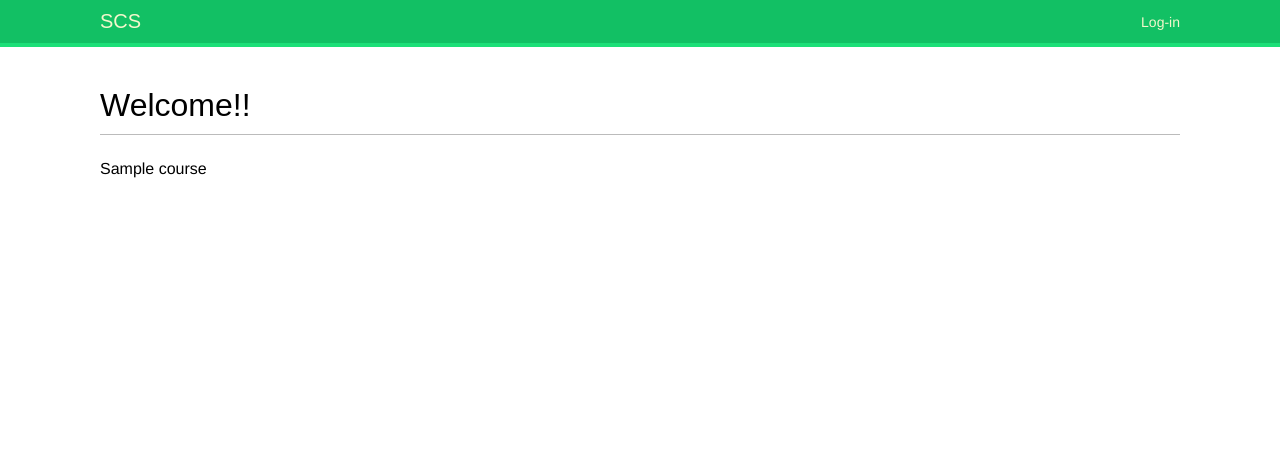
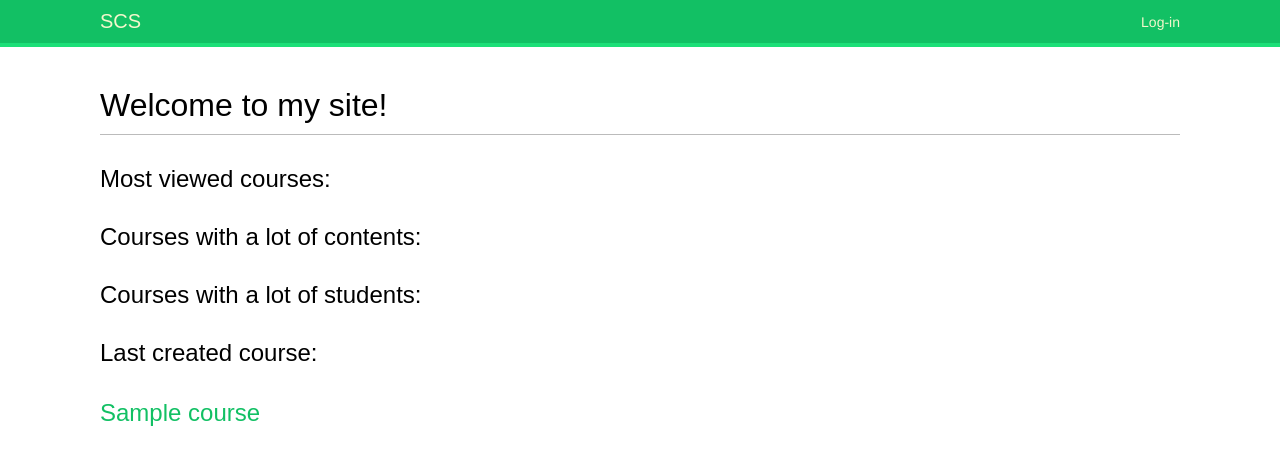
Before and after one commit to Hommaster/Shop-CoursesSite, a Django app: page / in a window 1280 px wide. Shown: the top 465 px of the page. Run offline with Django 4.2, Linux system fonts and the light colour scheme; tables that the repository leaves empty hold one stand-in row (values such as "Sample post"); data that the repository does not hold is empty; parts of the project's set-up code (start-up, migrations or seed data) failed here and were passed over; some web fonts are replaced.

Commit message:
update redis-views system for courses

```diff
--- a/educa/courses/templates/base1.html
+++ b/educa/courses/templates/base1.html
@@ -8,7 +8,7 @@
 </head>
 <body>
     <div id="header">
-        <a href="{% url 'course_list' %}" class="logo">SCS</a>
+        <a href="{% url 'home' %}" class="logo">SCS</a>
         {% if request.user.is_authenticated %}
             <ul class="menu">
 
--- a/educa/courses/views.py
+++ b/educa/courses/views.py
@@ -163,6 +163,7 @@ class ModuleCourseUpdateView(TemplateResponseMixin, View):
         formset = self.get_formset(request.POST)
         if formset.is_valid():
             formset.save()
+            r.zincrby('course_module_count', 1, self.course.id)
             return redirect('manage_course_list')
         return self.render_to_response(
             {
@@ -226,6 +227,7 @@ class ContentCreateUpdateView(TemplateResponseMixin, View):
             if not id:
                 Content.objects.create(module=self.module,
                                        item=obj)
+            r.zincrby('course_content_rating', 1, self.module.course.id)
             return redirect('module_content_list', self.module.id)
         return self.render_to_response(
             {
@@ -331,8 +333,8 @@ class CourseDetailView(DetailView):
                 Profile.objects.filter(course=self.object).get(user=self.request.user)
                 context['profile_have_this_course'] = True
             except Profile.DoesNotExist:
-                 context['profile_have_this_course'] = False
-                 self.trying = False
+                context['profile_have_this_course'] = False
+                self.trying = False
             if self.trying is False:
                 context['enroll_form'] = EnrollStudentForm(
                     initial={
--- a/educa/main/templates/main/main_page.html
+++ b/educa/main/templates/main/main_page.html
@@ -1,11 +1,33 @@
 {% extends "base1.html" %}
 {% block title %}ScS{% endblock %}
 {% block content %}
-    <h1>Welcome!!</h1>
-<p>{{ course.title }}</p>
-{% for courses in most_viewed %}
-<P>
-    {{ courses.title }}
-</P>
-{% endfor %}
+    <h1>Welcome to my site!</h1>
+<h2>
+    Most viewed courses:
+    {% for courses in most_viewed %}
+    <P>
+        <a href="{% url 'course_detail' courses.slug %}">{{ courses.title }}</a>
+    </P>
+    {% endfor %}
+</h2>
+<h2>
+    Courses with a lot of contents:
+    <p>
+    {% for course_with_content in most_content %}
+        <a href="{%url 'course_detail' course.slug %}">{{ course_with_content.title }}</a>
+    {% endfor %}
+</p>
+</h2>
+<h2>
+    Courses with a lot of students:
+    <p>
+    {% for course_with_students in most_enrolled %}
+        <a href="{%url 'course_detail' course.slug %}">{{ course_with_students.title }}</a>
+    {% endfor %}
+</p>
+</h2>
+<h2>
+    Last created course:
+    <p><a href="{% url 'course_detail' course.slug %}">{{ course.title }}</a></p>
+</h2>
 {% endblock %}
--- a/educa/main/views.py
+++ b/educa/main/views.py
@@ -16,12 +16,28 @@ class MainPage(ListView):
     def get_context_data(self, **kwargs):
         context = super().get_context_data(**kwargs)
         context['course'] = Course.objects.latest('-created')
+
         #create course ranking
         course_ranking = r.zrange('course_rating', 0, -1,
                                   desc=True)
         course_ranking_ids = [int(id) for id in course_ranking]
+
         #most viewed course
         most_viewed = list(Course.objects.filter(id__in=course_ranking_ids))
         most_viewed.sort(key=lambda x: course_ranking_ids.index(x.id))
+
         context['most_viewed'] = most_viewed
+
+        course_content_raking = r.zrange('course_content_rating', 0, -1, desc=True)
+        course_content_ranking_ids = [int(id) for id in course_content_raking]
+        most_content = list(Course.objects.filter(id__in=course_content_ranking_ids))
+        most_content.sort(key=lambda x: course_content_ranking_ids.index(x.id))
+        context['most_content'] = most_content
+
+        course_ranking_enroll = r.zrange('course_rating_enroll', 0, -1, desc=True)
+        course_ranking_enroll_ids = [int(id) for id in course_ranking_enroll]
+        most_enrolled = list(Course.objects.filter(id__in=course_ranking_enroll_ids))
+        most_enrolled.sort(key=lambda x: course_ranking_enroll_ids.index(x.id))
+        context['most_enrolled'] = most_enrolled
+
         return context
```
Also changed, not shown: educa/accounts/templates/account/profile.html (+4 -4 lines), educa/students/views.py (+13 -4 lines).
